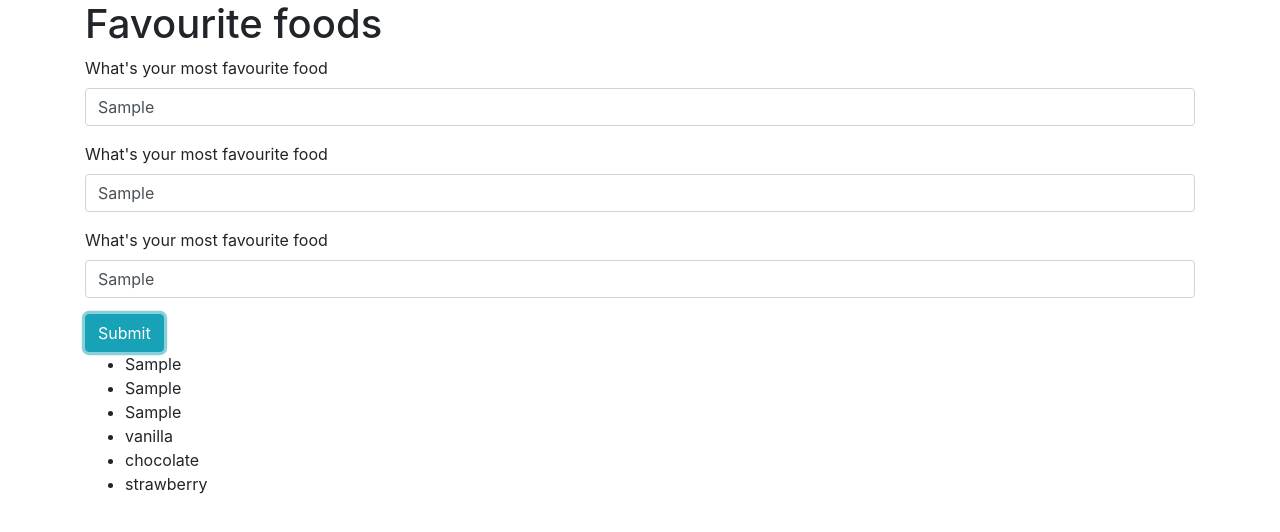
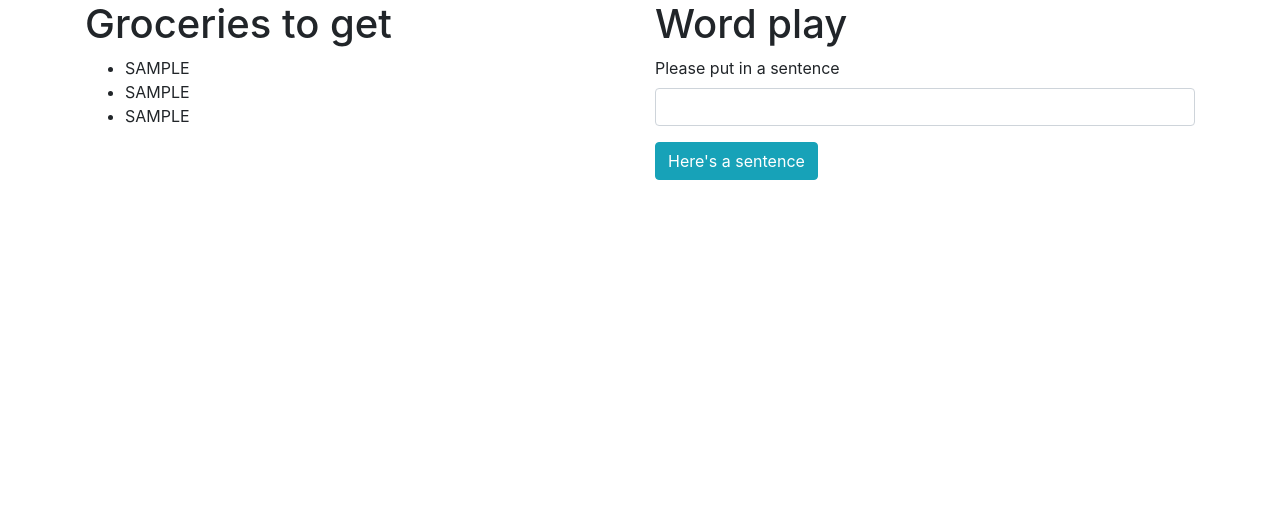
Before and after one commit to scottafraser/loopingarrays, a plain HTML site: page index.html in a window 1280 px wide. Both pictures are taken after typing "Sample", "Sample", "Sample" into the empty fields and a click on the button "Submit". Drawn offline with nearby package versions, Linux system fonts and the light colour scheme.

Commit message:
everything

```diff
--- a/css/styles.css
+++ b/css/styles.css
@@ -0,0 +1,3 @@
+#groceryList {
+  display: none;
+}
--- a/index.html
+++ b/index.html
@@ -19,21 +19,21 @@
     <div class="container">
       <div class="row">
         <div class="col">
-          <h1>Favourite foods</h1>
+          <h1>Groceries to get</h1>
 
-          <form id="favFood">
+          <form id="groceryList">
             <div class="form-group">
-                <label for="food1">What's your most favourite food</label>
+                <label for="food1">First Item</label>
                 <input id="food1" type="text"class="form-control"></input>
             </div>
 
             <div class="form-group">
-                <label for="food2">What's your most favourite food</label>
+                <label for="food2">Second Item</label>
                 <input id="food2" type="text"class="form-control"></input>
             </div>
 
             <div class="form-group">
-                <label for="food3">What's your most favourite food</label>
+                <label for="food3">Third ItemItem</label>
                 <input id="food3" type="text"class="form-control"></input>
             </div>
 
@@ -47,6 +47,17 @@
           </div>
 
         </div>
+
+        <div class="col">
+          <h1>Word play</h1>
+          <form id="wordForm">
+            <div class="form-group">
+              <label for="userSentence">Please put in a sentence</label>
+              <input id="userSentence" class="form-control" ></input>
+            </div>
+            <button type="submit" class="btn btn-info">Here's a sentence</button>
+          </form>
+          <h1 id="sillySentance"></h1>
       </div>
     </div>
 
--- a/js/scripts.js
+++ b/js/scripts.js
@@ -1,25 +1,74 @@
+
 $(function() {
+  $("#groceryList").show();
 
-  $("#favFood").submit(function(event) {
-    var favFood = [];
-    favFood.push($("#food1").val());
-    favFood.push($("#food2").val());
-    favFood.push($("#food3").val());
-    var listFood = [];
-    listFood.push(favFood.pop());
-    listFood.push(favFood.shift());
-    listFood.push(favFood.pop());
 
-    $('#list').append("<li>" + listFood[0] + "</li>");
-    $('#list').append("<li>" + listFood[1] + "</li>");
-    $('#list').append("<li>" + listFood[2] + "</li>");
+  // grocery js
+  $("#groceryList").submit(function(event) {
+    event.preventDefault();
+    var foods = ['food1', 'food2', 'food3'];
 
-    var iceCreams = ['vanilla', 'chocolate', 'strawberry'];
-    iceCreams.forEach(function(iceCream) {
-      $('#list').append("<li>" + iceCream + "</li>");
+    var listItems = [];
+
+    foods.forEach(function(food) {
+
+      listItems.push($("#" + food).val());
     });
 
+    listItems.sort();
+
+
+
+
+    var alphaList = listItems.map(function(listItem) {
+      return listItem.toUpperCase();
+
+    });
+
+
+    alphaList.forEach(function(x) {
+      $("#list").append("<li>" + x + "</li>");
+    })
+
+    $("#groceryList").hide();
+  });
+
+  // word js
+  $("#wordForm").submit(function(event) {
     event.preventDefault();
 
+    var userSentence = [];
+    userSentence = ($('#userSentence').val()).split(" ");
+
+    var longWords = [];
+
+    userSentence.forEach(function(word) {
+      if (word.length >= 3) {
+        longWords.push(word);
+      }
+    });
+
+    longWords.reverse();
+
+    var stupidSentance = longWords.join(" ");
+
+    $('#sillySentance').text(stupidSentance);
+
   });
+
+  //card
+
+  var suits = ['spades', 'clubs', 'hearts', 'diamonds'];
+  var values = ['ace', '2', '3', '4', '5', '6' , '7', '8', '9', '10', 'jack', 'queen', 'king'];
+  var deck = [];
+
+  suits.forEach(function(suit) {
+    values.forEach(function(value) {
+      deck.push(value + " of " + suit);
+    });
+  });
+
+  console.log(deck);
+
+
 });
```
